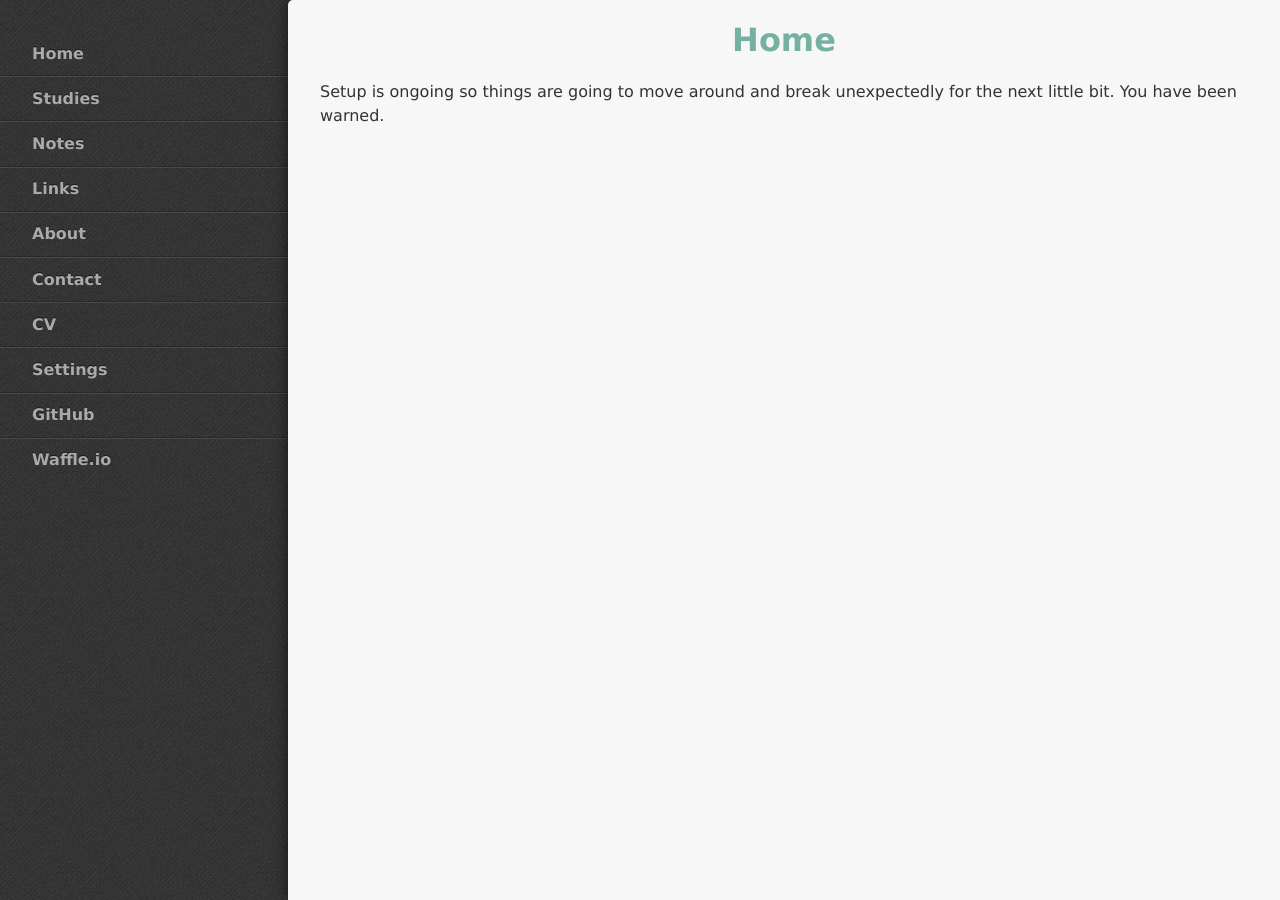
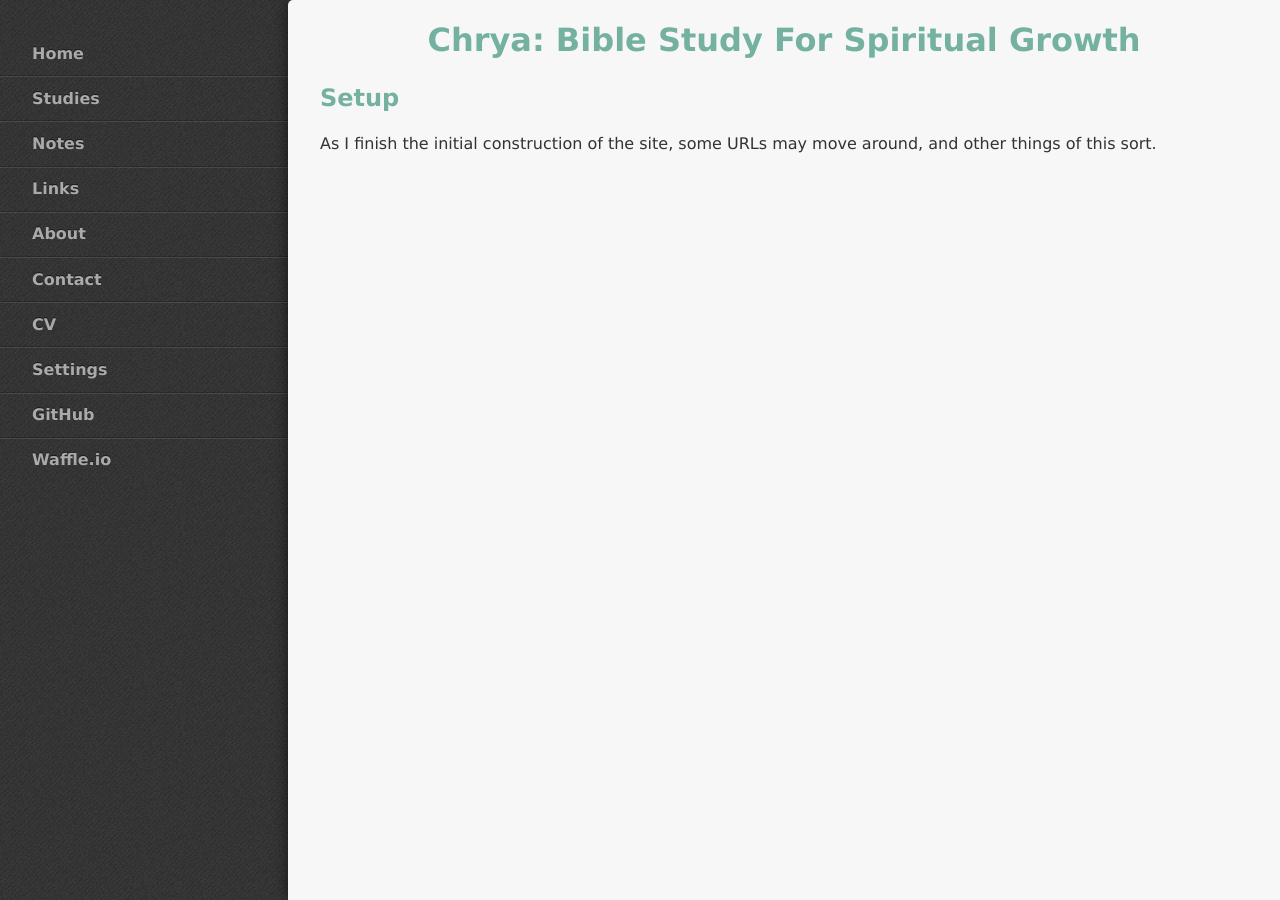
Before and after one commit to StevenTammen/chrya.com, a Jekyll site: the page built from index.md, in a window 1280 px wide. Built offline with Jekyll 4.4.1, drawn with Linux system fonts in a browser that asks for light colours.

Commit message:
Update index.md

```diff
--- a/index.md
+++ b/index.md
@@ -3,6 +3,10 @@ layout: layout
 title: Home
 ---
 
-<h1 class="center"> Home </h1>
+<h1 class="center"> Chrya: Bible Study For Spiritual Growth </h1>
 
-Setup is ongoing so things are going to move around and break unexpectedly for the next little bit. You have been warned.
+## Setup
+
+As I finish the initial construction of the site, some URLs may move around, and other things of this sort.
+
+<br/>
```
